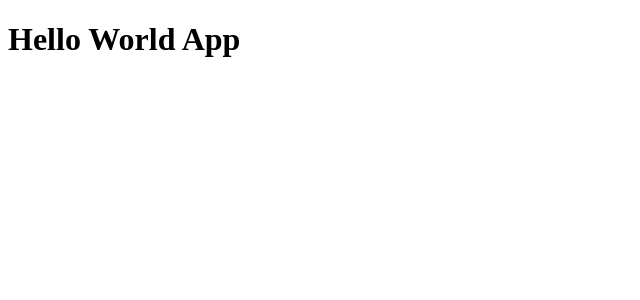
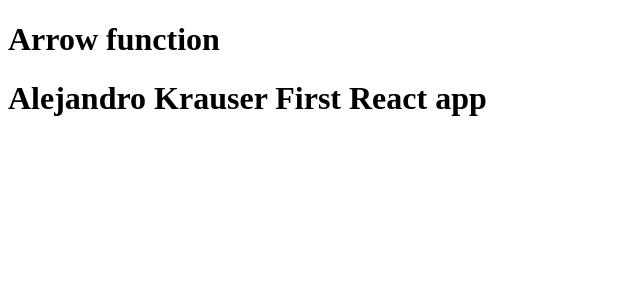
Before and after one commit to Alejandro2097/counter-app-react, a React (Vite) app: page / in a window 1280 px wide. Shown: the top 300 px of the page, without its empty margins (0-640 px from the left). Built offline with nearby package versions, Linux system fonts and the light colour scheme.

Commit message:
homework

```diff
--- /dev/null
+++ b/src/FirstApp.jsx
@@ -0,0 +1,3 @@
+import React from 'react'
+
+export const FirstApp = () => <h1>Alejandro Krauser First React app</h1>
--- a/src/HelloWorldApp.jsx
+++ b/src/HelloWorldApp.jsx
@@ -1,13 +1,16 @@
+import React from 'react'
+
 // function App() {
 //     return (<h1>Hola mundo</h1>);
 // }
 
 // export default App;
 
-import React from 'react'
 
-export const HelloWorldApp = () => {
-  return (
-    <h1>Hello World App</h1>
-  )
-}
+// export const HelloWorldApp = () => {
+//   return (
+//     <h1>Hello World App</h1>
+//   )
+// }
+
+export const HelloWorldApp = () => <h1>Arrow function</h1>
--- a/src/main.jsx
+++ b/src/main.jsx
@@ -1,10 +1,12 @@
 import React from 'react'
 import ReactDOM from 'react-dom/client'
 
+import { FirstApp } from './FirstApp'
 import { HelloWorldApp } from './HelloWorldApp'
 
 ReactDOM.createRoot(document.getElementById('root')).render(
     <React.StrictMode>
         <HelloWorldApp/>
+        <FirstApp/>
     </React.StrictMode>
 )
```
